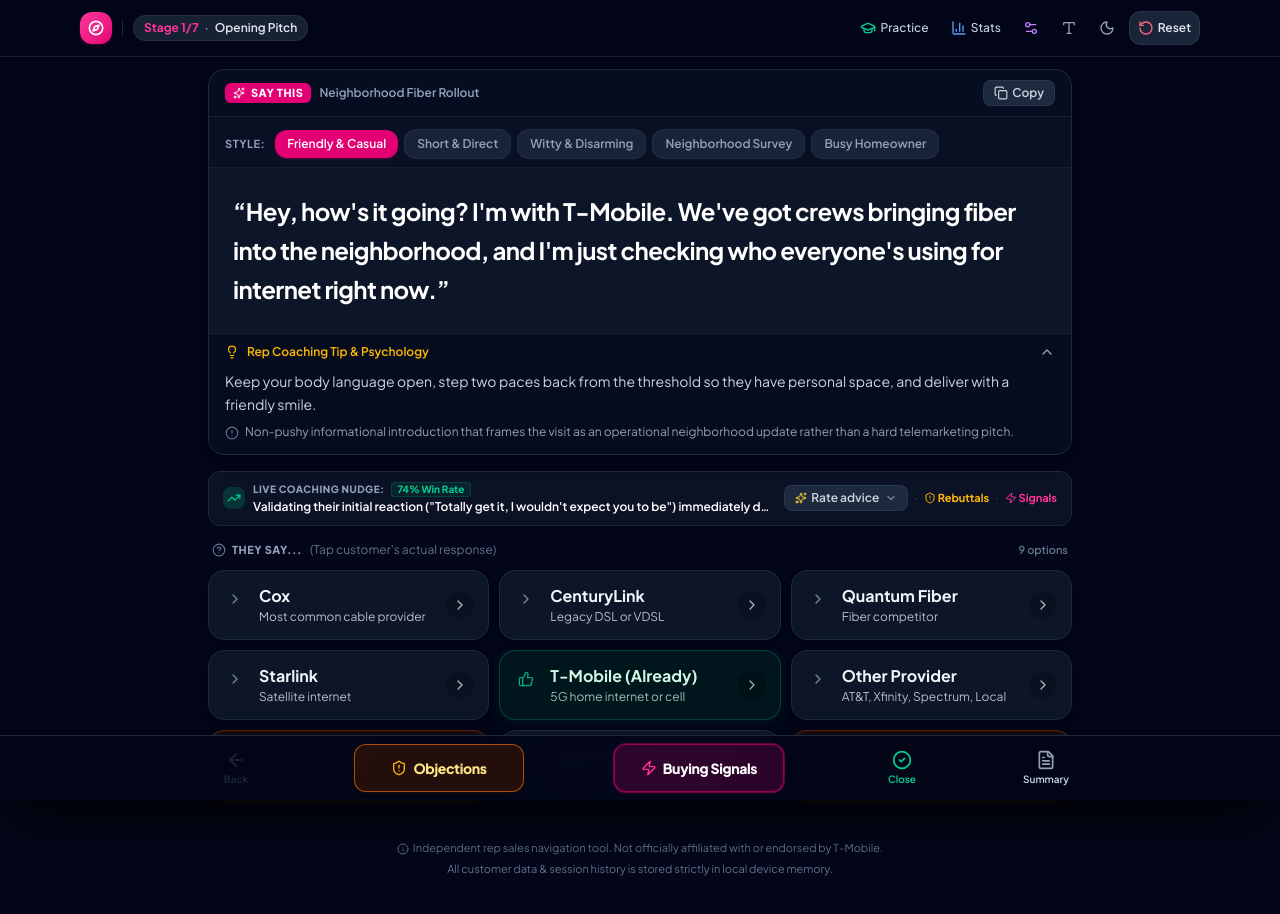
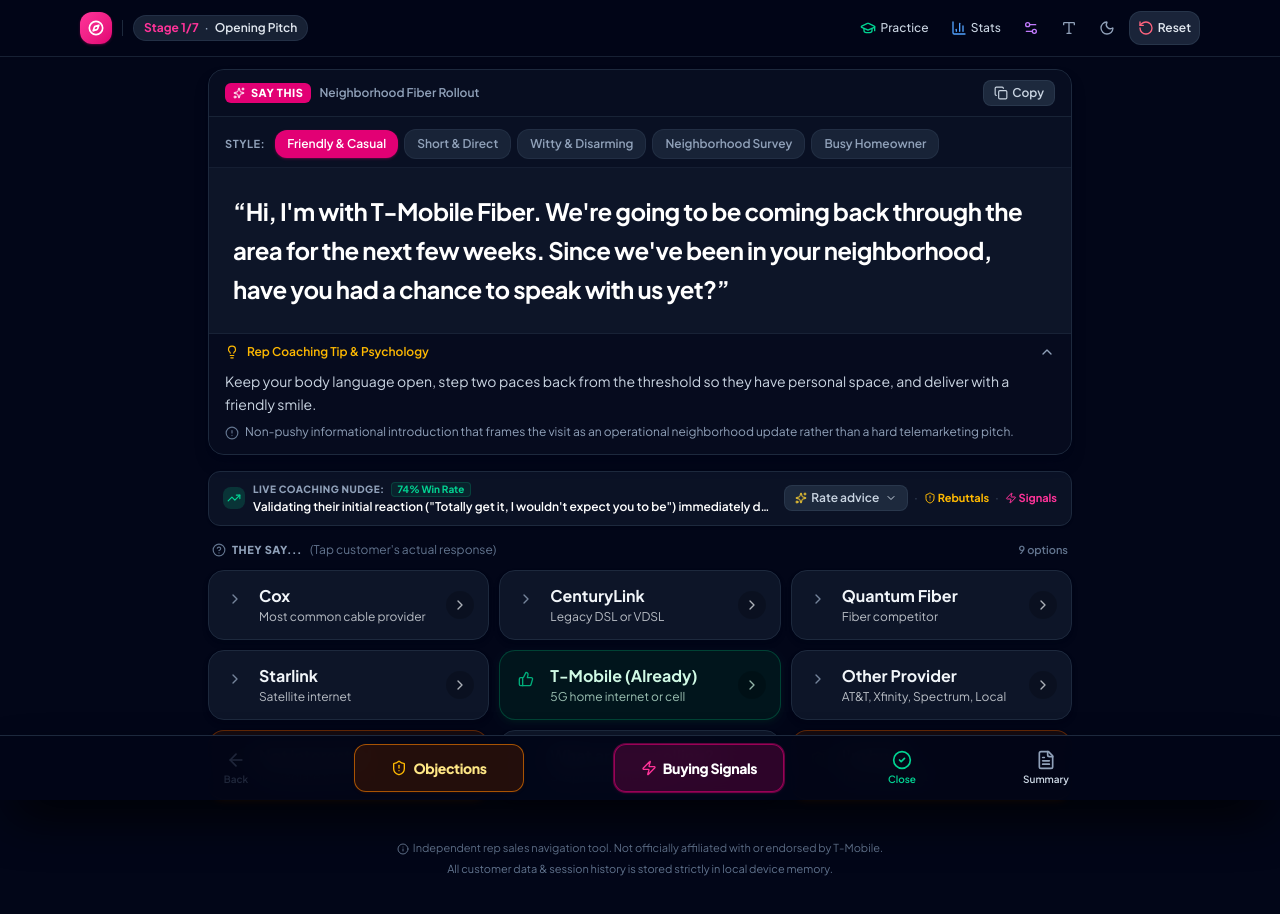
Before and after one commit to Mattjhagen/T-Mo_Pitch_Coach, a React (Vite) app: page / in a window 1280 px wide. Shown: the top 914 px of the page. Built offline with nearby package versions, Linux system fonts and the light colour scheme.

Commit message:
copy: refresh friendly neighborhood follow-up greeting

```diff
--- a/src/data/openingStyles.ts
+++ b/src/data/openingStyles.ts
@@ -5,7 +5,7 @@ export const OPENING_STYLES: OpeningStyle[] = [
     id: 'friendly',
     name: 'Friendly & Casual',
     description: 'Relaxed, warm, and natural for open, welcoming homeowners',
-    script: "Hey, how's it going? I'm with T-Mobile. We've got crews bringing fiber into the neighborhood, and I'm just checking who everyone's using for internet right now.",
+    script: "Hi, I'm with T-Mobile Fiber. We're going to be coming back through the area for the next few weeks. Since we've been in your neighborhood, have you had a chance to speak with us yet?",
     coaching: 'Keep your body language open, step two paces back from the threshold so they have personal space, and deliver with a friendly smile.',
   },
   {
```
